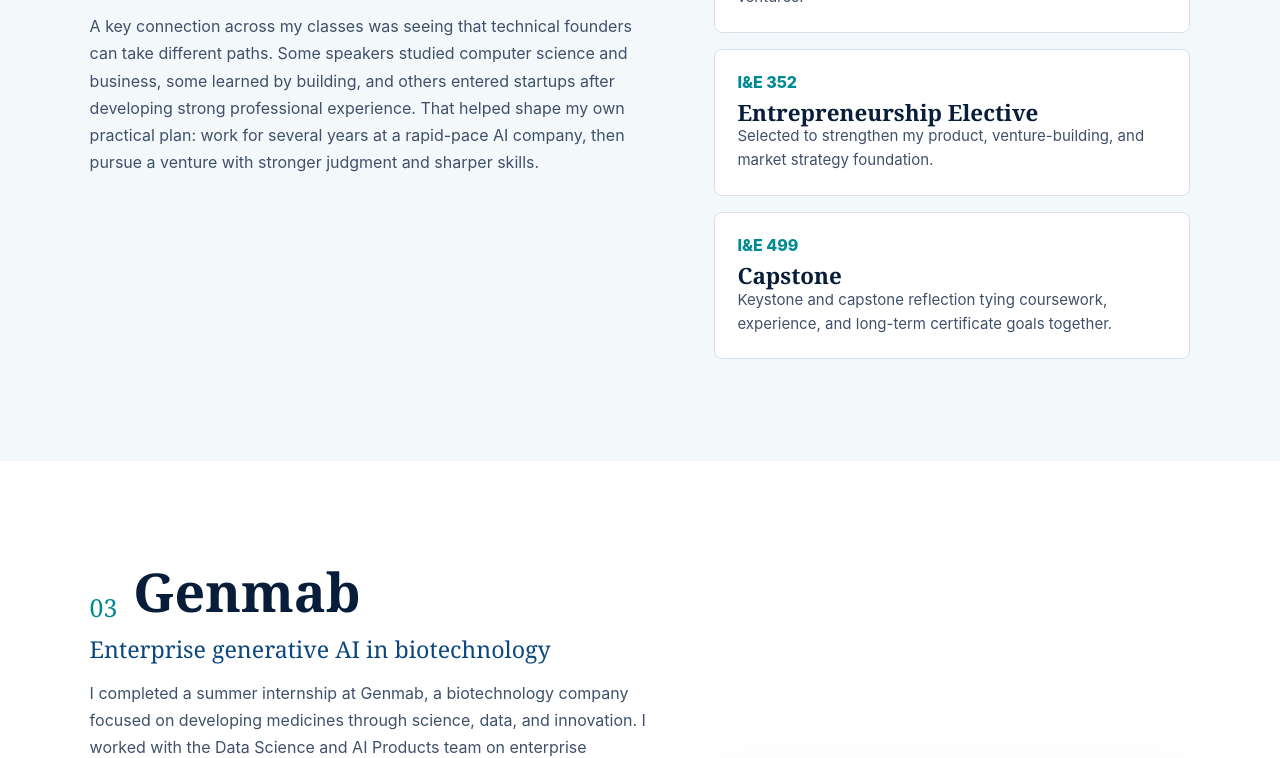
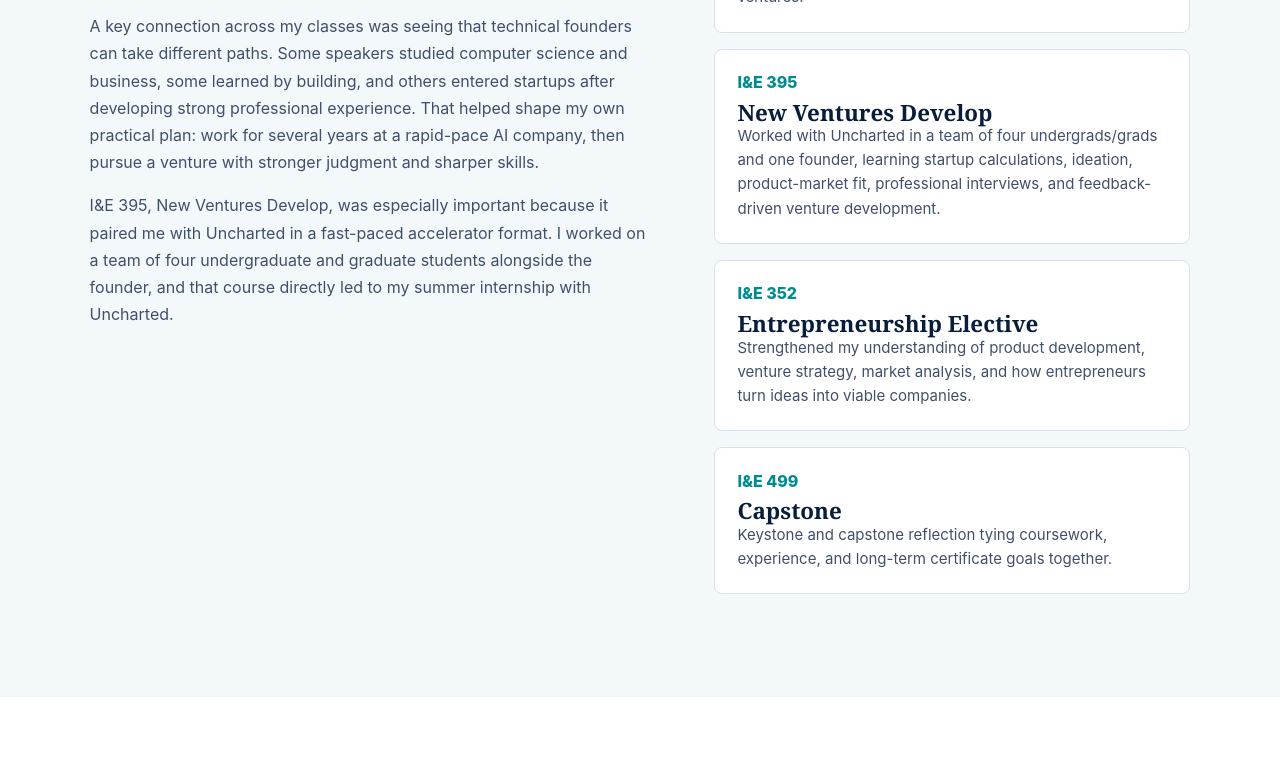
Before and after one commit to arcee30/ie-portfolio, a plain HTML site: page index.html in a window 1280 px wide. Shown: the part 1904-2662 px from the top of the page. Drawn offline with Linux system fonts and the light colour scheme.

Commit message:
Update coursework section with I&E 352

```diff
--- a/index.html
+++ b/index.html
@@ -126,6 +126,12 @@
               work for several years at a rapid-pace AI company, then pursue a venture
               with stronger judgment and sharper skills.
             </p>
+            <p>
+              I&E 395, New Ventures Develop, was especially important because it paired
+              me with Uncharted in a fast-paced accelerator format. I worked on a team
+              of four undergraduate and graduate students alongside the founder, and
+              that course directly led to my summer internship with Uncharted.
+            </p>
           </div>
           <div class="course-grid" aria-label="I&E coursework">
             <article>
@@ -137,11 +143,21 @@
               </p>
             </article>
             <article>
+              <span>I&E 395</span>
+              <h3>New Ventures Develop</h3>
+              <p>
+                Worked with Uncharted in a team of four undergrads/grads and one
+                founder, learning startup calculations, ideation, product-market fit,
+                professional interviews, and feedback-driven venture development.
+              </p>
+            </article>
+            <article>
               <span>I&E 352</span>
               <h3>Entrepreneurship Elective</h3>
               <p>
-                Selected to strengthen my product, venture-building, and market
-                strategy foundation.
+                Strengthened my understanding of product development, venture
+                strategy, market analysis, and how entrepreneurs turn ideas into
+                viable companies.
               </p>
             </article>
             <article>
```
